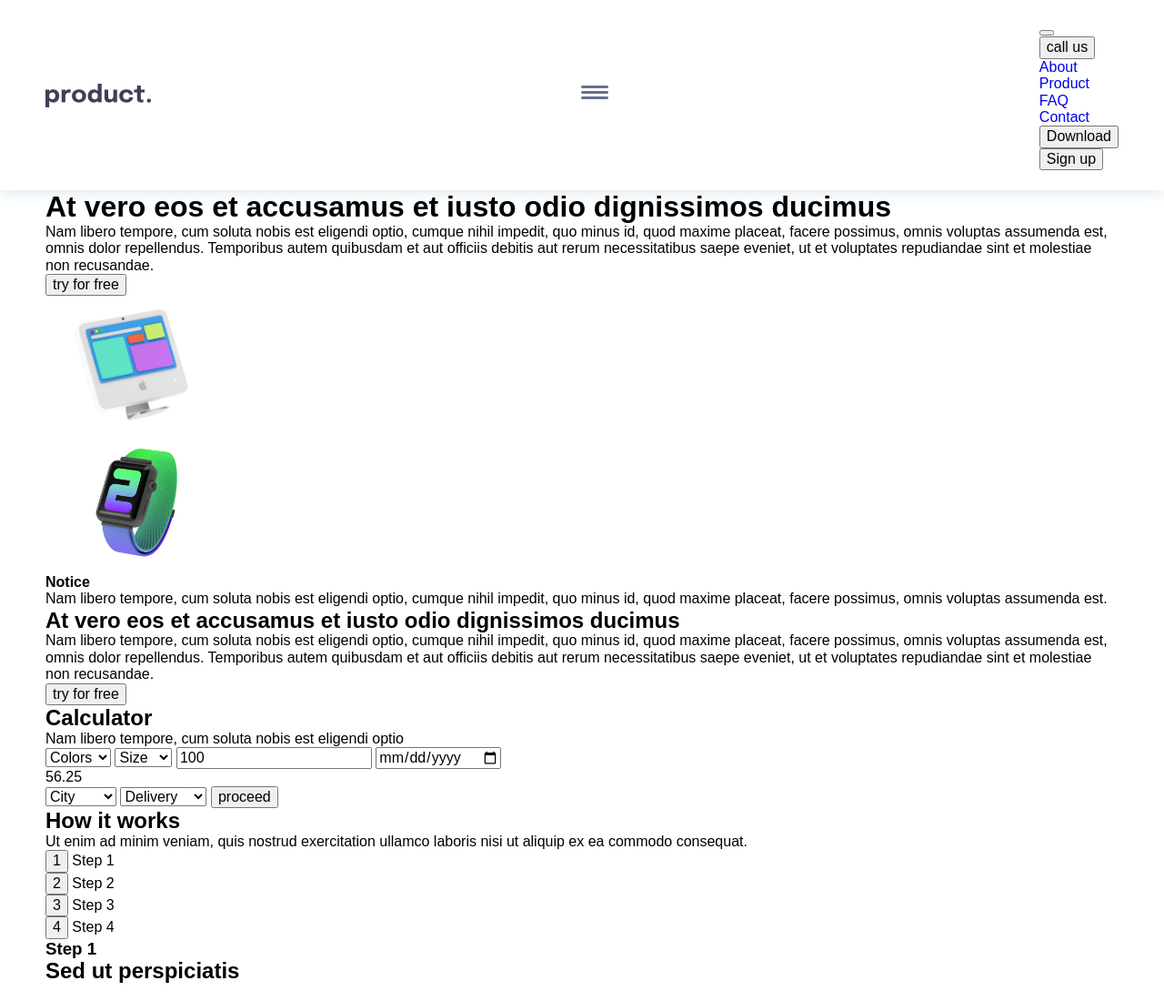
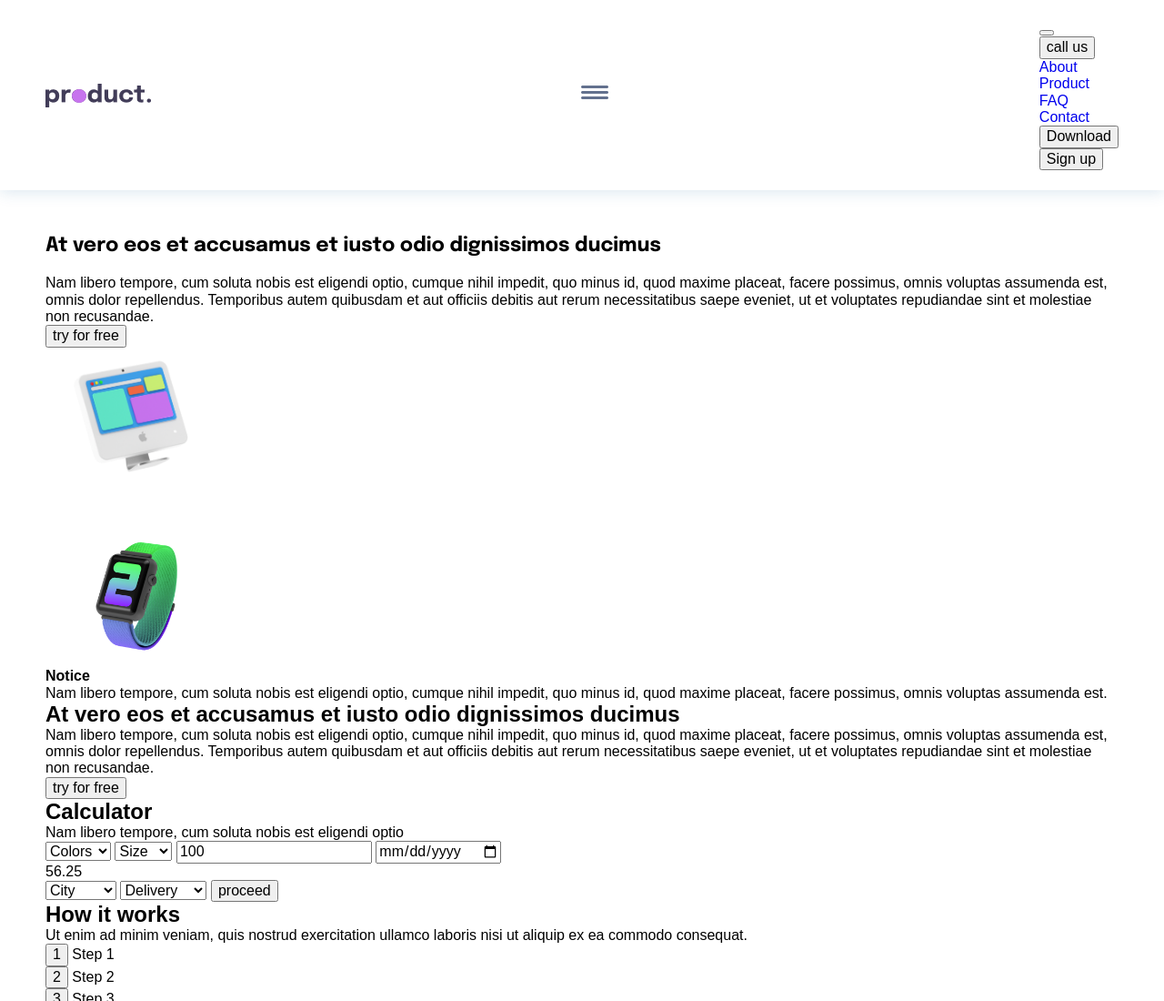
Before and after one commit to david-shakaya/product-tst, a website: page src/index.html in a window 1280 px wide. Shown: the top 1100 px of the page at 91% size. Drawn offline with nearby package versions, Linux system fonts and the light colour scheme; files that its build step writes are made by us from their sources.

Commit message:
ДОбавл правки в хедер мобайл

```diff
--- a/src/index.html
+++ b/src/index.html
@@ -5,8 +5,9 @@
         <meta name="viewport" content="width=device-width, initial-scale=1.0" />
         <meta http-equiv="X-UA-Compatible" content="ie=edge" />
         <title>product</title>
+        <link rel="preconnect" href="https://fonts.gstatic.com" />
         <link
-            href="https://fonts.googleapis.com/css2?family=Montserrat:wght@400;700&display=swap"
+            href="https://fonts.googleapis.com/css2?family=Epilogue:wght@400;700&family=Open+Sans:wght@400;700&display=swap"
             rel="stylesheet"
         />
         <!-- inject:css -->
--- a/src/sass/layout/_header.scss
+++ b/src/sass/layout/_header.scss
@@ -5,7 +5,7 @@ img {
 .header {
     padding-top: 22px;
     padding-bottom: 22px;
-    box-shadow: 0px 2px 16px rgba(32, 108, 164, 0.16);
+    box-shadow: $primary-shadow;
 }
 
 .header-wrapper {
@@ -22,9 +22,21 @@ img {
 
 .header-logo {
     display: inherit;
+    position: relative;
 
     img {
         width: 116px;
+    }
+
+    &::before {
+        content: '';
+        position: absolute;
+        width: 16px;
+        height: 15px;
+        border-radius: 50%;
+        background-color: $accent-color;
+        left: 29px;
+        top: 6px;
     }
 }
 
--- /dev/null
+++ b/src/sass/layout/_promo.scss
@@ -0,0 +1,13 @@
+.promo {
+    padding-top: 50px;
+    padding-bottom: 47px;
+}
+.promo-title {
+    font-family: $title-font;
+    font-style: normal;
+    font-weight: 700;
+    font-size: 22px;
+    line-height: 23px;
+
+    margin-bottom: 20px;
+}
--- a/src/sass/main.scss
+++ b/src/sass/main.scss
@@ -3,3 +3,4 @@
 @import './utils/var';
 @import './components/container';
 @import './layout/header';
+@import './layout/promo'
--- a/src/sass/utils/_var.scss
+++ b/src/sass/utils/_var.scss
@@ -1 +1,9 @@
-$main-font: 'Montserrat', sans-serif;
+// Шрифты
+$title-font: 'Epilogue', sans-serif;
+$text-font: 'Open Sans', sans-serif;
+
+// Цвета
+$accent-color: #c774ee;
+
+// Тени
+$primary-shadow: 0px 2px 16px rgba(32, 108, 164, 0.16);
```
